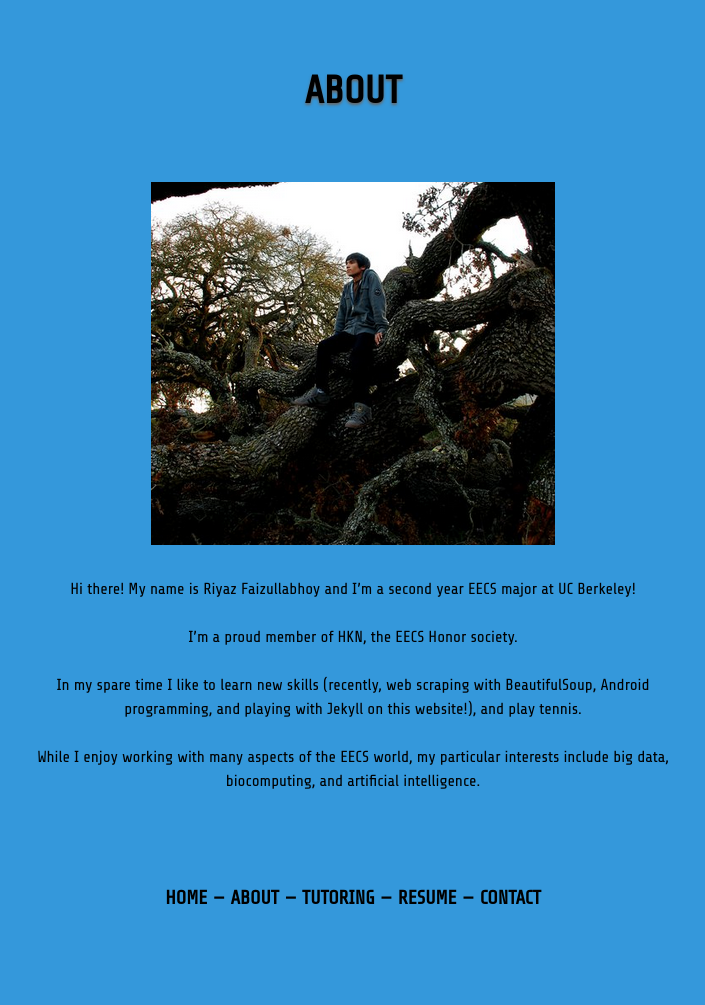
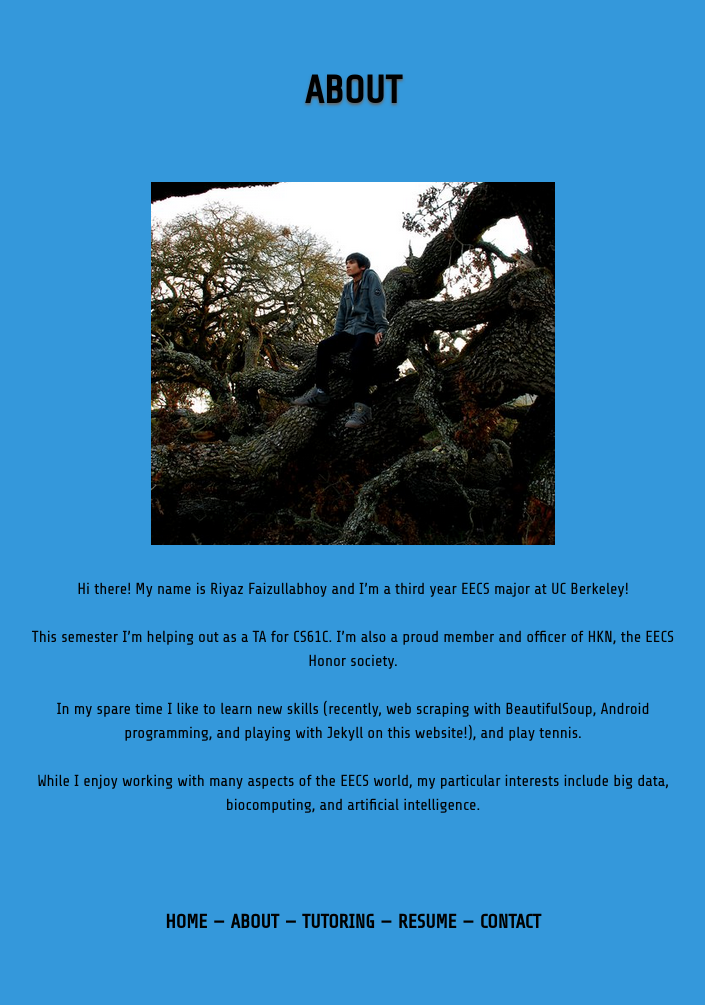
Before and after one commit to riyazdf/riyazdf.github.io, a Jekyll site: the page built from about/index.html, in a window 1280 px wide. Shown: the whole page, without its empty margins (287-992 px from the left). Built offline with Jekyll 4.4.1, drawn with Linux system fonts in a browser that asks for light colours; before the commit the page ends 981 px from its top, so only the background shows below that.

Commit message:
update year

```diff
--- a/_includes/about.md
+++ b/_includes/about.md
@@ -1,6 +1,6 @@
-Hi there! My name is Riyaz Faizullabhoy and I'm a second year EECS major at UC Berkeley!
+Hi there! My name is Riyaz Faizullabhoy and I'm a third year EECS major at UC Berkeley!
 
-I'm a proud member of HKN, the EECS Honor society.
+This semester I'm helping out as a TA for CS61C.  I'm also a proud member and officer of HKN, the EECS Honor society.
 
 In my spare time I like to learn new skills (recently, web scraping with BeautifulSoup, Android programming, and playing with Jekyll on this website!), and play tennis.
 
```
